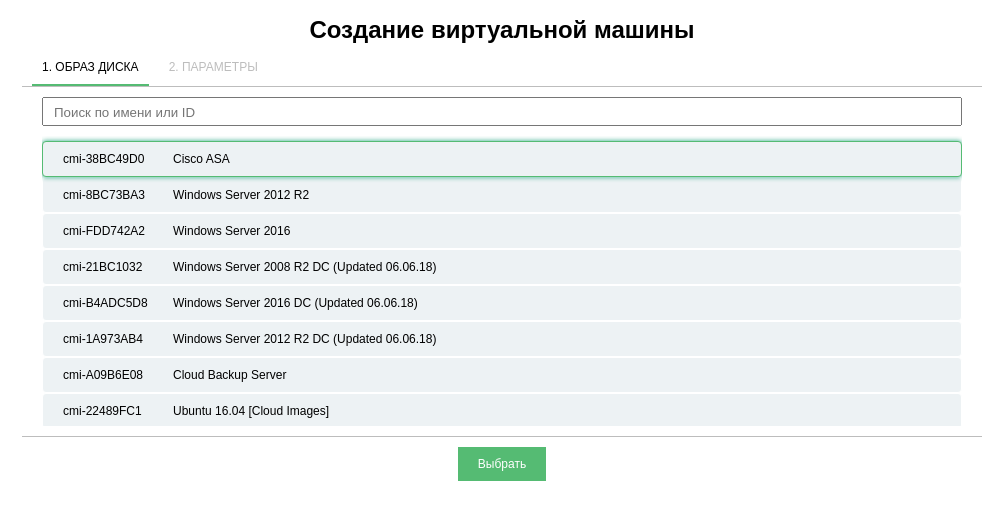
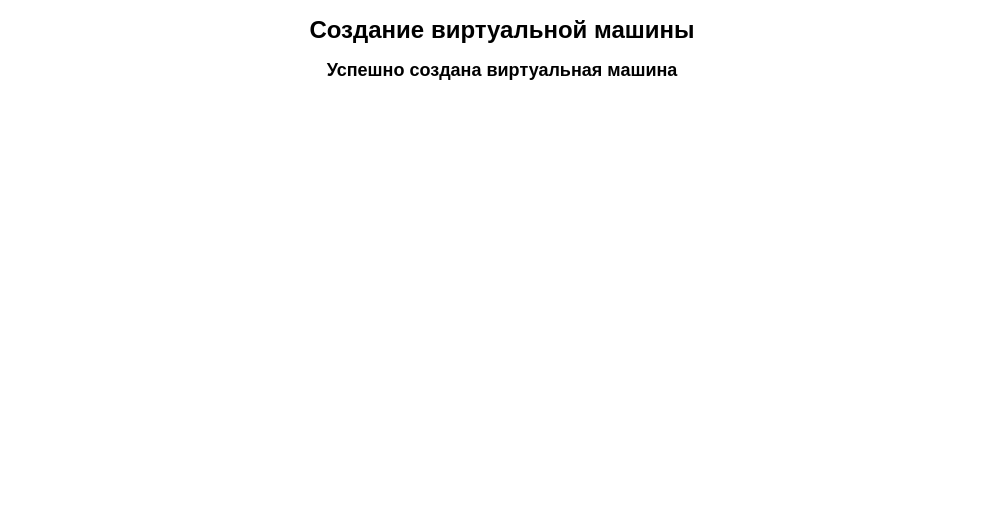
Before and after one commit to andrewosipov/croc, a React (Create React App) app: page /create in a window 1280 px wide. Before the commit this address led to /step1. Shown: the top 520 px of the page, without its empty margins (138-1131 px from the left). Built offline with nearby package versions, Linux system fonts and the light colour scheme.

Commit message:
update h2 of success page

```diff
--- a/src/components/App.js
+++ b/src/components/App.js
@@ -3,12 +3,10 @@
 
 import Header from './Header';
 import Stepper from "../routes/Stepper";
+import NotFound from "../routes/NotFound";
+import Create from "../routes/Create";
 
 import '../styles/App.css';
-import Step1 from "./Step1";
-import Step2 from "./Step2";
-import NotFound from "../routes/NotFound";
-
 
 class App extends Component {
   render() {
@@ -18,7 +16,7 @@
                 <Header />
                 <Switch>
                     <Route path = '/step*' component={Stepper} />
-                    <Redirect from = "/" to = "/step1" />
+                    <Route path = '/create' component={Create} />
                     <Route path = "*"  component = {NotFound} />
                 </Switch>
             </div>
--- a/src/routes/Create.js
+++ b/src/routes/Create.js
@@ -3,9 +3,9 @@
 
 const Create = props => {
     return (
-        <div>
+        <h2>
             Успешно создана виртуальная машина
-        </div>
+        </h2>
     );
 };
 
--- a/src/styles/App.css
+++ b/src/styles/App.css
@@ -2,6 +2,10 @@
     width: 960px;
     margin: auto;
     font-size: 12px;
+}
+
+h2 {
+    text-align: center;
 }
 
 @media (max-width: 991px) {
--- a/src/styles/index.css
+++ b/src/styles/index.css
@@ -1,11 +1,5 @@
-.button {
-  background: #55bb73;
-  transition: all .15s ease-in-out; }
-
-.button:hover {
-  background: #56c376; }
-
 body {
   margin: 0;
   padding: 0;
-  font-family: sans-serif; }
+  font-family: sans-serif;
+}
```
